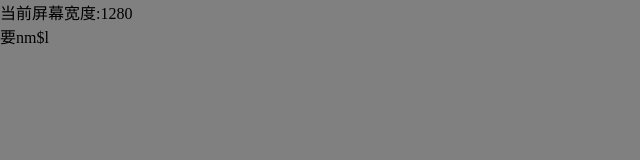
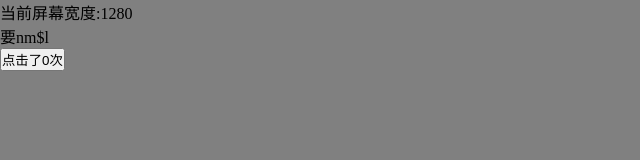
Before and after one commit to work-ladder/single-entry-react-template, a React app: page / in a window 1280 px wide. Shown: the top 160 px of the page, without its empty margins (0-640 px from the left). Built offline with nearby package versions, Linux system fonts and the light colour scheme.

Commit message:
hooks 点击 setTimeout

```diff
--- a/src/Home.jsx
+++ b/src/Home.jsx
@@ -1,8 +1,22 @@
-import React from 'react';
+import React, { useState, useRef } from 'react';
 import width from './useWindowWidth';
 
-// eslint-disable-next-line react/prefer-stateless-function
+// let countTemp = 0;
 export default function Home() {
+  const [count, setCount] = useState(0);
+  const ref = useRef(0);
+  const increment = () => {
+    setTimeout(() => {
+      // 1. 短时间点击多次不会增加，每次点击都是执行函数，count 是初始值，不是最新值
+      // setCount(count + 1);
+      // 2. 用一个临时变量
+      // countTemp += 1;
+      // setCount(countTemp + 1);
+      // 3. useRef,不管函数组件执行多少次，而 useRef 返回的对象永远都是原来那一个。
+      // 可以记住当前点击了多少次
+      setCount(ref.current += 1);
+    }, 2000);
+  };
   return (
     <div>
       <div>
@@ -10,6 +24,11 @@ export default function Home() {
         {width()}
       </div>
       <div>要nm$l</div>
+      <button type="button" onClick={increment}>
+        点击了
+        {count}
+        次
+      </button>
     </div>
   );
 }
--- a/src/useWindowWidth.jsx
+++ b/src/useWindowWidth.jsx
@@ -13,7 +13,7 @@ export default function useWindowWidth() {
     return () => {
       window.removeEventListener('resize', handleResize);
     };
-  }, [width]);
+  }, [width]); // width: 只有在width 变化才执行
 
   return width;
 }
```
